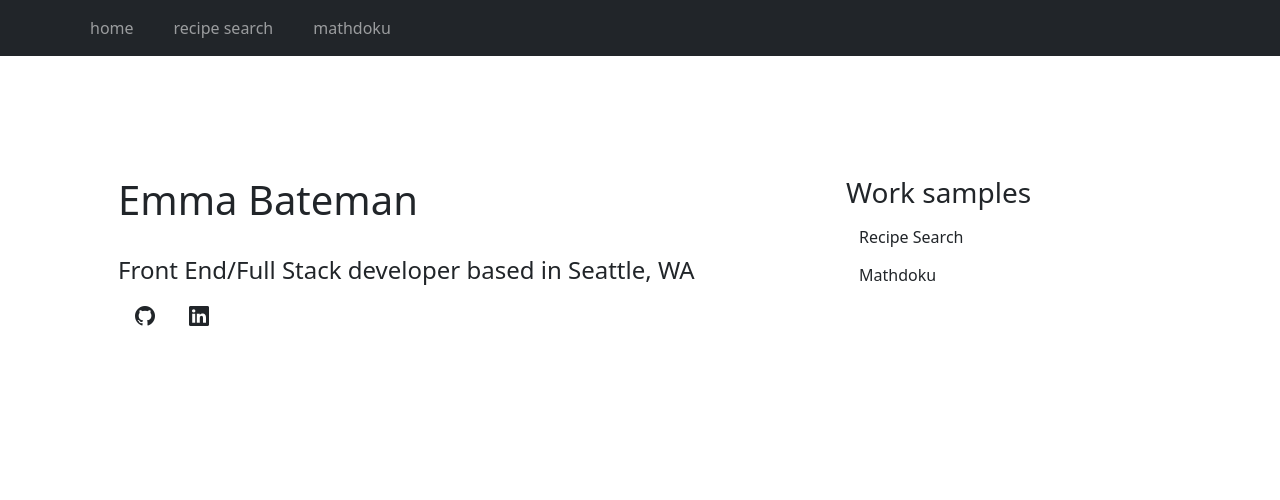
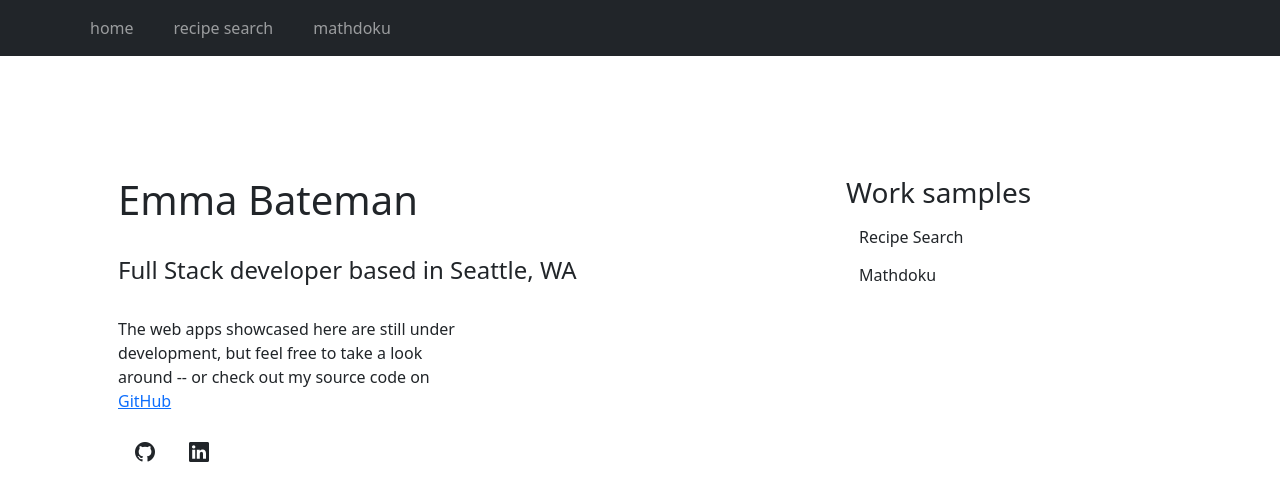
Before and after one commit to emmabateman/emmabateman.github.io, a Next.js app: page / in a window 1280 px wide. Shown: the top 500 px of the page. Built offline with nearby package versions, Linux system fonts and the light colour scheme.

Commit message:
home page content edit

```diff
--- a/app/page.tsx
+++ b/app/page.tsx
@@ -4,12 +4,17 @@ export default function Page() {
       <div className="col-lg-8 container text-start mt-5 p-4">
         <h1>Emma Bateman</h1>
         <br />
-        <h4>Front End/Full Stack developer based in Seattle, WA</h4>
+        <h4>Full Stack developer based in Seattle, WA</h4>
+        <br />
+        <p className="text-wrap w-50">
+          The web apps showcased here are still under development, but feel free
+          to take a look around -- or check out my source code on{" "}
+          <a href="https://github.com/emmabateman/emmabateman.github.io">
+            GitHub
+          </a>
+        </p>
         <div className="d-flex flex-row">
-          <a
-            href="https://github.com/emmabateman/emmabateman.github.io"
-            target="_blank"
-          >
+          <a href="https://github.com/emmabateman" target="_blank">
             <button className="btn btn-lg" aria-label="github">
               <i className="bi bi-github"></i>
             </button>
```
Lines whose indentation alone changed are shown as unchanged.
